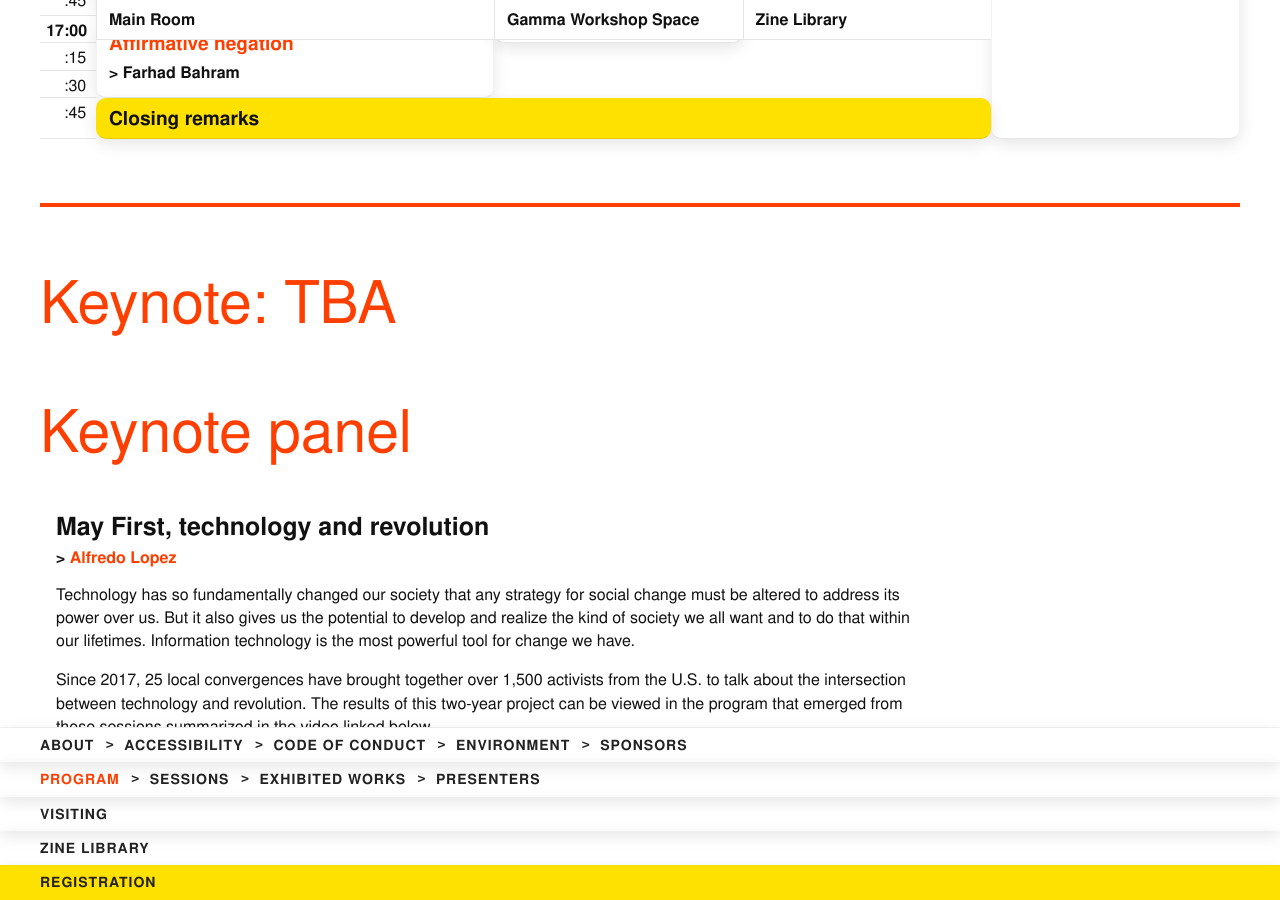
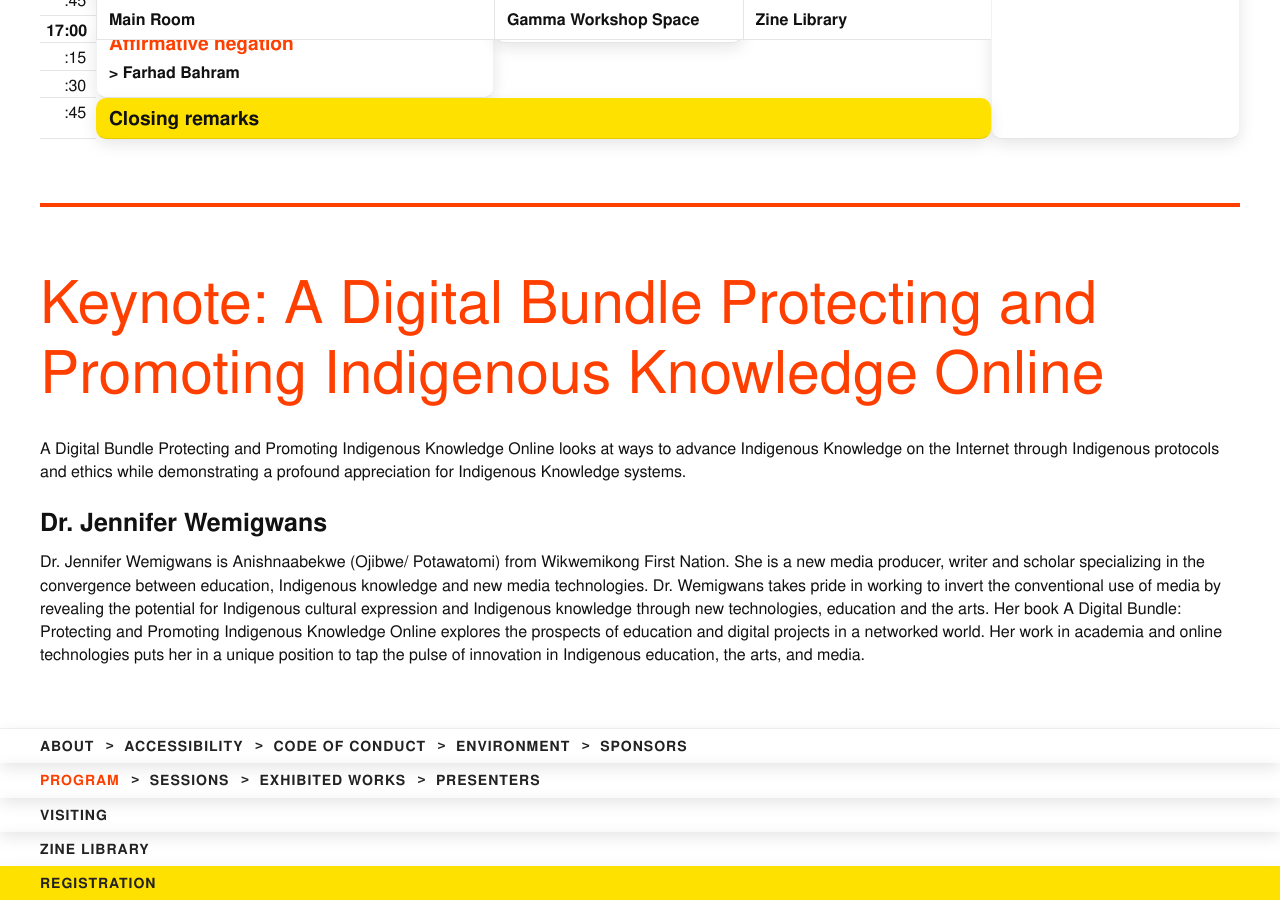
Before and after one commit to ournetworks/ournetworks.ca, a Jekyll site: the page built from program.md, in a window 1280 px wide and 900 px high, scrolled down 4618 px. Built offline with Jekyll 4.4.1, drawn with Linux system fonts in a browser that asks for light colours; some of the changed text lies outside the part shown.

Commit message:
add keynote

```diff
--- a/_data/presenters.yml
+++ b/_data/presenters.yml
@@ -402,3 +402,9 @@
   - presenterID: grant
     name: "Grant Gallo"
     bio: "Grant is a professional network engineer who builds temporary wireless networks for a living."
+
+  - presenterID: jenniferw
+    name: "Jennifer Wemigwans"
+    bio: "Dr. Jennifer Wemigwans is Anishnaabekwe (Ojibwe/ Potawatomi) from Wikwemikong First Nation. She is a new media producer, writer and scholar specializing in the convergence between education, Indigenous knowledge and new media technologies. Dr. Wemigwans takes pride in working to invert the conventional use of media by revealing the potential for Indigenous cultural expression and Indigenous knowledge through new technologies, education and the arts.  Her book A Digital Bundle: Protecting and Promoting Indigenous Knowledge Online explores the prospects of education and digital projects in a networked world.  Her work in academia and online technologies puts her in a unique position to tap the pulse of innovation in Indigenous education, the arts, and media."
+    link: "https://www.oise.utoronto.ca/lhae/Faculty/4959/Jennifer_Wemigwans.html"
+    linkDisplay: "oise.utoronto.ca/.../Jennifer_Wemigwans.html"
--- a/_data/sessions.yml
+++ b/_data/sessions.yml
@@ -372,8 +372,10 @@
     sessionType: "orga"
 
   - sessionID: 19994
-    title: "Keynote"
+    title: "Keynote: Dr. Jennifer Wemigwans, A Digital Bundle Protecting and Promoting Indigenous Knowledge Online"
     sessionType: "keynote"
+    description: >
+      A Digital Bundle Protecting and Promoting Indigenous Knowledge Online looks at ways to advance Indigenous Knowledge on the Internet through Indigenous protocols and ethics while demonstrating a profound appreciation for Indigenous Knowledge systems.
     date: 2019-09-20
     length: 1.5
 
--- a/program.md
+++ b/program.md
@@ -615,9 +615,16 @@ fullWidth: true
 ---
 {: .extended}
 
-<a class="program-block-anchor" id="keynote"></a>
-## Keynote: TBA
+<a class="program-block-anchor" id="keynote-dr.-jennifer-wemigwans,-a-digital"></a>
+## Keynote: A Digital Bundle Protecting and Promoting Indigenous Knowledge Online
 {:.mt-1.heading-2-5.fw-normal.color-accent}
+
+A Digital Bundle Protecting and Promoting Indigenous Knowledge Online looks at ways to advance Indigenous Knowledge on the Internet through Indigenous protocols and ethics while demonstrating a profound appreciation for Indigenous Knowledge systems.
+
+<header class="session-header">
+  <h3 class="session-title">Dr. Jennifer Wemigwans</h3>
+  <p>Dr. Jennifer Wemigwans is Anishnaabekwe (Ojibwe/ Potawatomi) from Wikwemikong First Nation. She is a new media producer, writer and scholar specializing in the convergence between education, Indigenous knowledge and new media technologies. Dr. Wemigwans takes pride in working to invert the conventional use of media by revealing the potential for Indigenous cultural expression and Indigenous knowledge through new technologies, education and the arts.  Her book A Digital Bundle: Protecting and Promoting Indigenous Knowledge Online explores the prospects of education and digital projects in a networked world.  Her work in academia and online technologies puts her in a unique position to tap the pulse of innovation in Indigenous education, the arts, and media.</p>
+</header>
 
 ## Keynote panel
 {:.mt-1.heading-2-5.fw-normal.color-accent}
```
